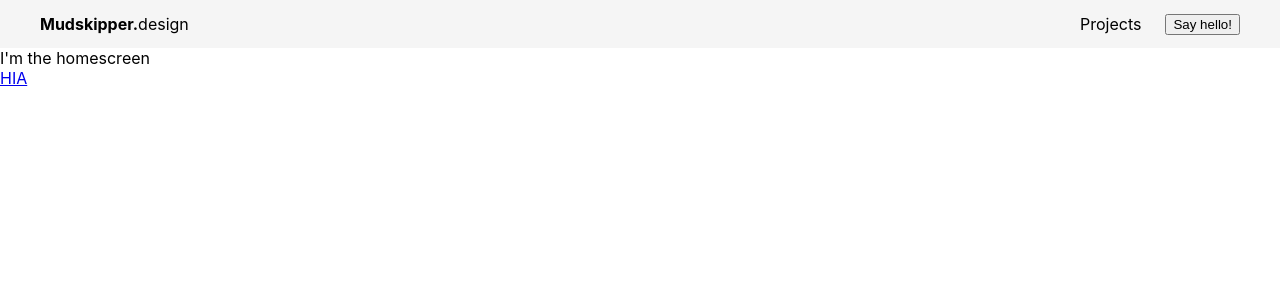
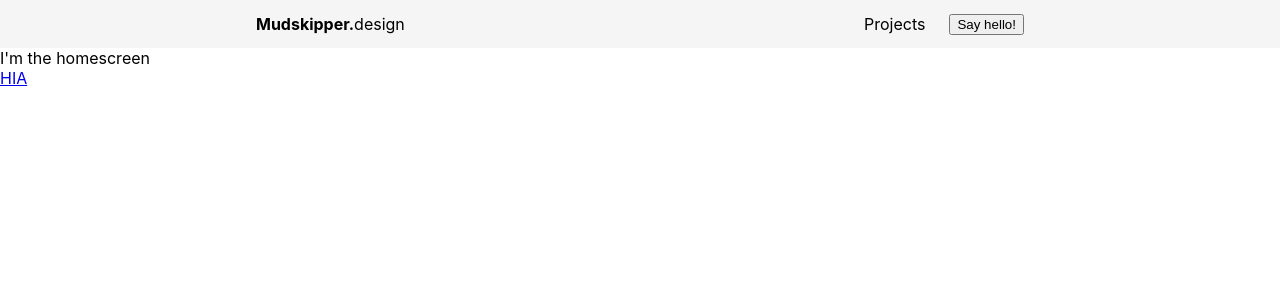
Before and after one commit to mudskipp3r/mudskipper-design, a React (Create React App) app: page / in a window 1280 px wide. Shown: the top 300 px of the page. Built offline with nearby package versions, Linux system fonts and the light colour scheme.

Commit message:
Fix navigation styles

```diff
--- a/src/components/PrimaryNavigation/PrimaryNavigation.jsx
+++ b/src/components/PrimaryNavigation/PrimaryNavigation.jsx
@@ -6,12 +6,19 @@ function PrimaryNavigation() {
         <nav
             style={{
                 display: 'flex',
+                justifyContent: 'center',
                 backgroundColor: 'whitesmoke',
+                height: '100%',
+            }}
+        >
+            <div
+                style={{
+                    display: 'flex',
                     justifyContent: 'space-between',
                     alignItems: 'center',
+                    width: '60vw',
+                    height: '100%',
                     minHeight: '48px',
-                height: '100%',
-                padding: '0px 5vh',
                 }}
             >
                 <brand>
@@ -21,6 +28,7 @@ function PrimaryNavigation() {
                     <div>Projects</div>
                     <button class="button">Say hello!</button>
                 </HorizontalStack>
+            </div>
         </nav>
     );
 }
```
Lines whose indentation alone changed are shown as unchanged.
